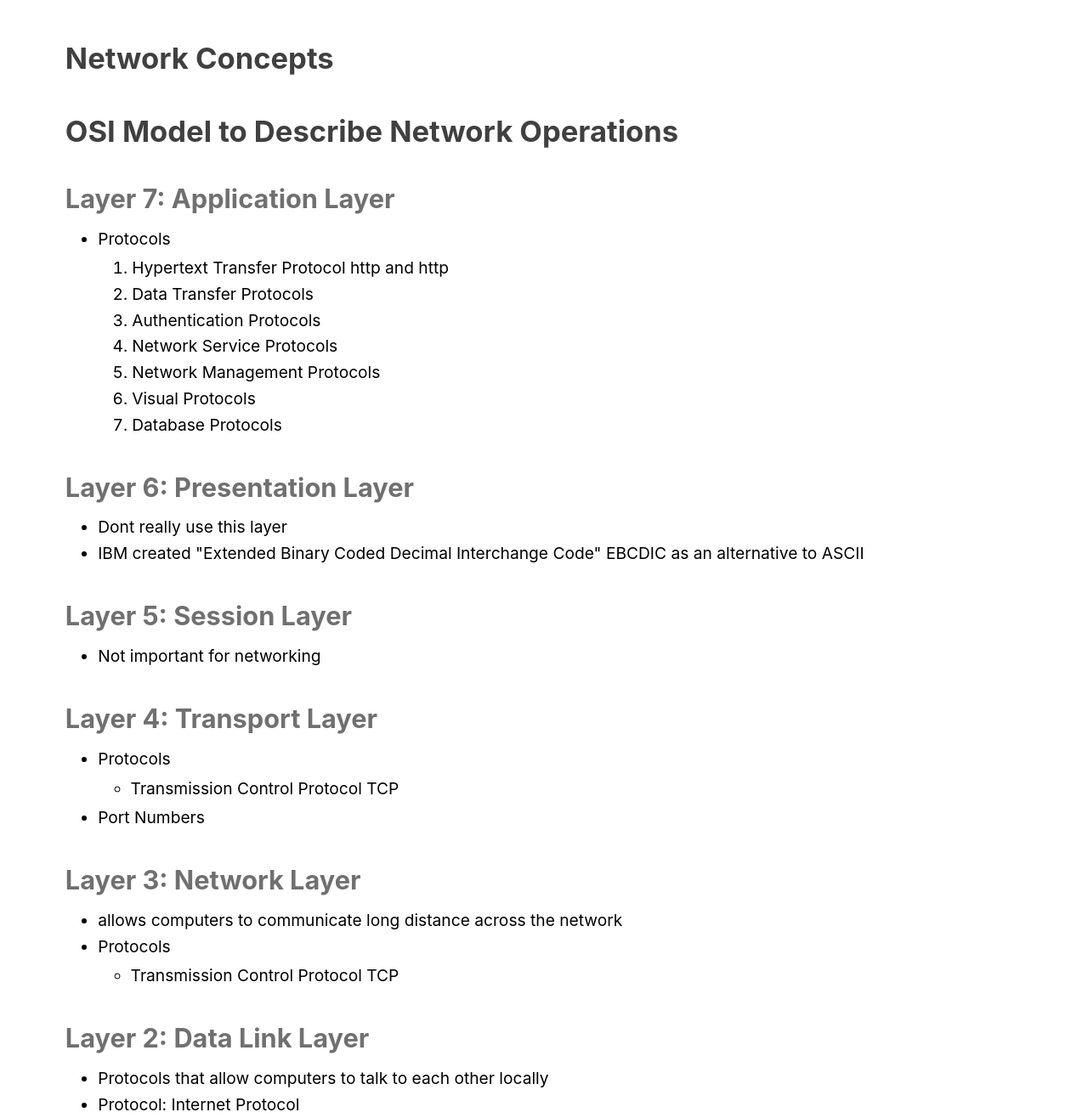
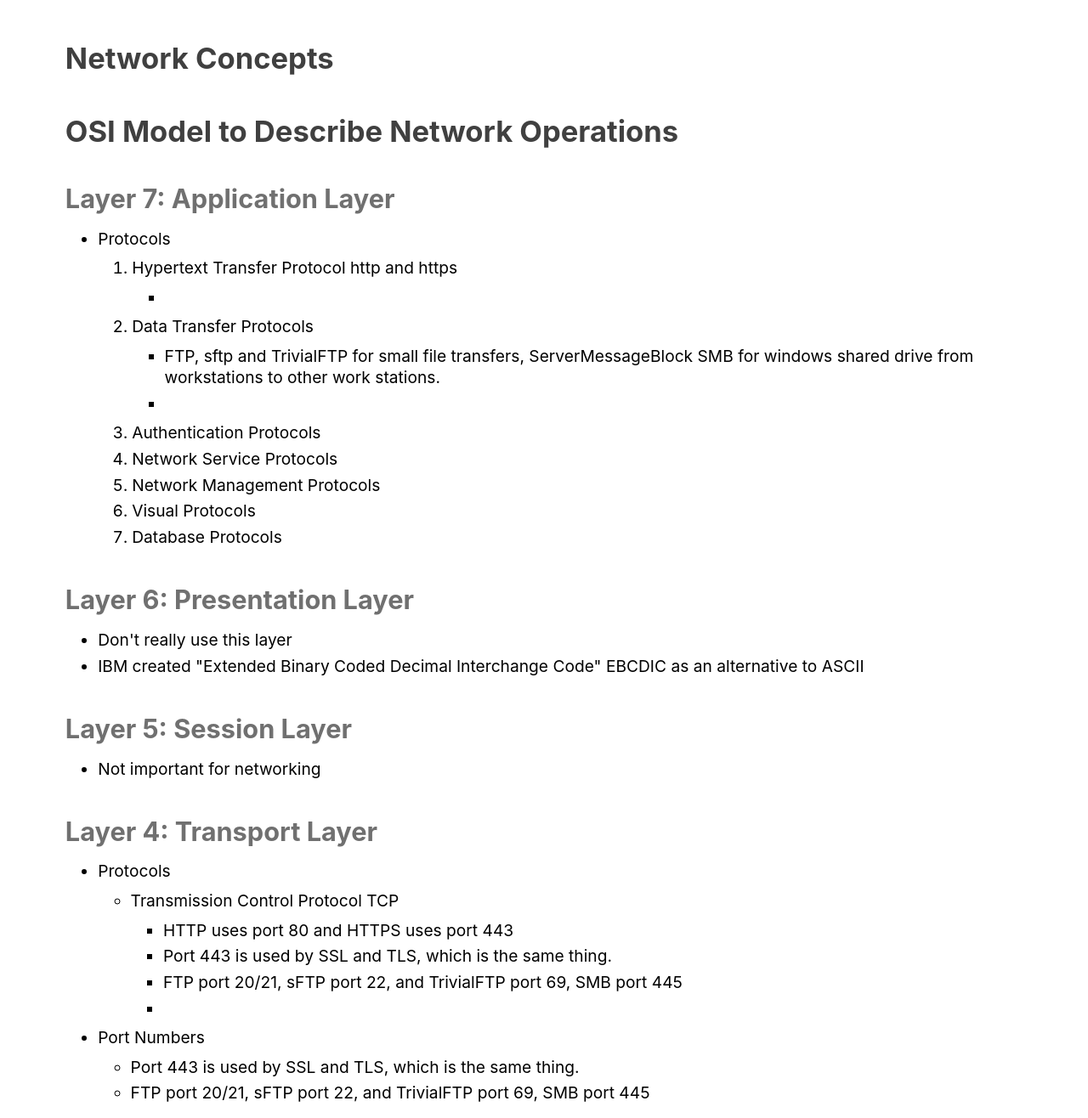
Before and after one commit to blakeanneberg/VRTAPNetworking, a plain HTML site: page Notes.html in a window 1280 px wide. Shown: the top 1316 px of the page at 85% size. Drawn offline with Linux system fonts and the light colour scheme.

Commit message:
Update Notes.html
More notes on ports

```diff
--- a/Notes.html
+++ b/Notes.html
@@ -19,11 +19,24 @@ Protocols
 
 <ol>
 <li>
-Hypertext Transfer Protocol http and http
+Hypertext Transfer Protocol http and https
 
+<ul>
+<li>
+
+
+</ul>
 <li>
 Data Transfer Protocols
 
+<ul>
+<li>
+FTP, sftp and TrivialFTP for small file transfers, ServerMessageBlock SMB for windows shared drive from workstations to other work stations.
+
+<li>
+
+
+</ul>
 <li>
 Authentication Protocols
 
@@ -46,7 +59,7 @@ Database Protocols
 <div id="OSI Model to Describe Network Operations-Layer 6: Presentation Layer"><h3 id="Layer 6: Presentation Layer" class="header"><a href="#OSI Model to Describe Network Operations-Layer 6: Presentation Layer">Layer 6: Presentation Layer</a></h3></div>
 <ul>
 <li>
-Dont really use this layer
+Don't really use this layer
 
 <li>
 IBM created "Extended Binary Coded Decimal Interchange Code" EBCDIC as an alternative to ASCII
@@ -69,10 +82,32 @@ Protocols
 <li>
 Transmission Control Protocol TCP
 
+<ul>
+<li>
+HTTP uses port 80 and HTTPS uses port 443
+
+<li>
+Port 443 is used by SSL and TLS, which is the same thing.
+
+<li>
+FTP port 20/21, sFTP port 22, and TrivialFTP port 69, SMB port 445
+
+<li>
+
+
+</ul>
 </ul>
 <li>
 Port Numbers
 
+<ul>
+<li>
+Port 443 is used by SSL and TLS, which is the same thing.
+
+<li>
+FTP port 20/21, sFTP port 22, and TrivialFTP port 69, SMB port 445
+
+</ul>
 </ul>
 
 <div id="OSI Model to Describe Network Operations-Layer 3: Network Layer"><h3 id="Layer 3: Network Layer" class="header"><a href="#OSI Model to Describe Network Operations-Layer 3: Network Layer">Layer 3: Network Layer</a></h3></div>
@@ -122,7 +157,7 @@ Application Layer breaks up data into Transport Layer
 
 <ul>
 <li>
-Segment: a chunk of data with a transport laywer header, we put in a soource and destination port number, and this port number is going to be directly related to an application layer protoall
+Segment: a chunk of data with a transport lawyer header, we put in a source and destination port number, and this port number is going to be directly related to an application layer protocol
 
 </ul>
 <li>
```
